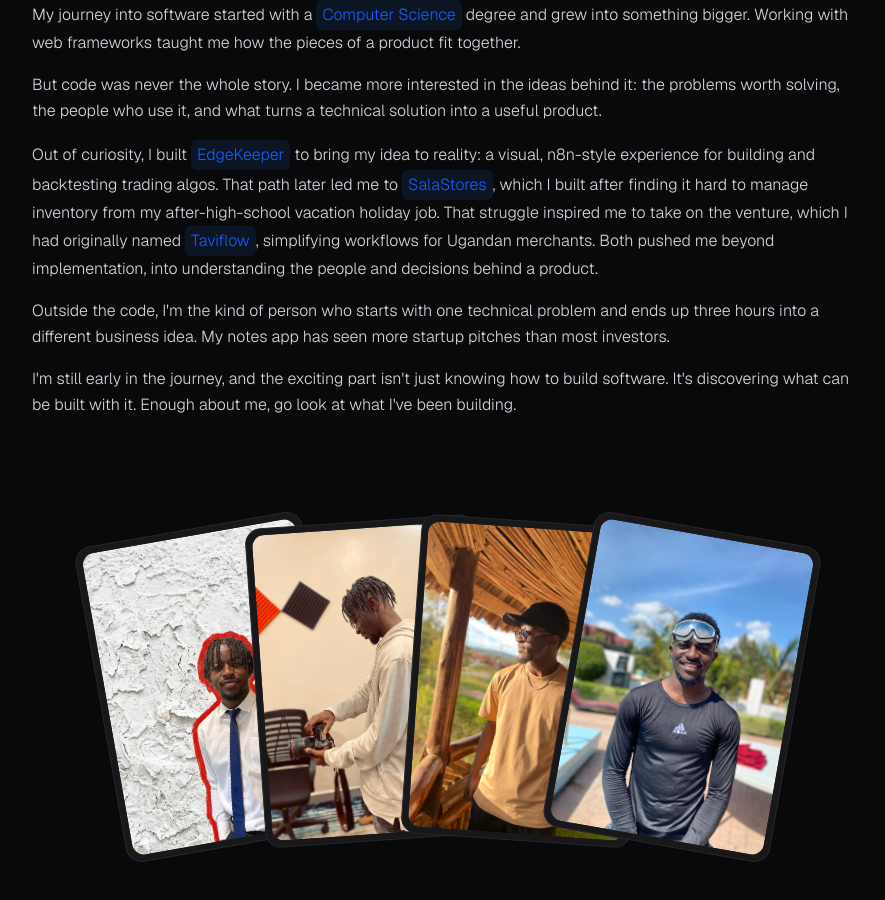
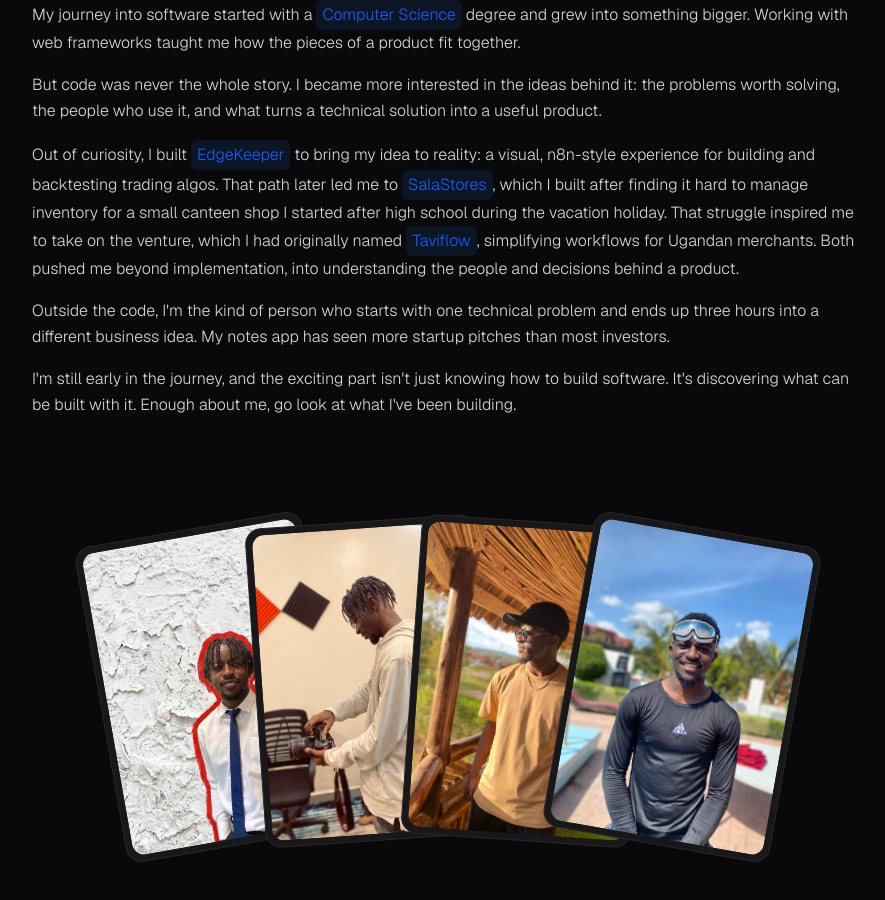
Before and after one commit to DevMubzly/porfolio, a Next.js app: page / in a window 1280 px wide. Shown: the part 897-1797 px from the top of the page, without its empty margins (192-1077 px from the left). Built offline with nearby package versions, Linux system fonts and the light colour scheme; no server answers.

Commit message:
Fix SalaStores origin story: canteen shop business, not a job

```diff
--- a/src/components/HeroSection.tsx
+++ b/src/components/HeroSection.tsx
@@ -219,7 +219,7 @@ export function HeroSection() {
                 >
                   SalaStores
                 </a>
-                , which I built after finding it hard to manage inventory from my after-high-school vacation holiday job. That struggle inspired me to take on the venture, which I had originally named{" "}
+                , which I built after finding it hard to manage inventory for a small canteen shop I started after high school during the vacation holiday. That struggle inspired me to take on the venture, which I had originally named{" "}
                 <span className="inline-block rounded-md bg-blue-500/10 px-1.5 py-0.5 text-blue-600">
                   Taviflow
                 </span>
```
